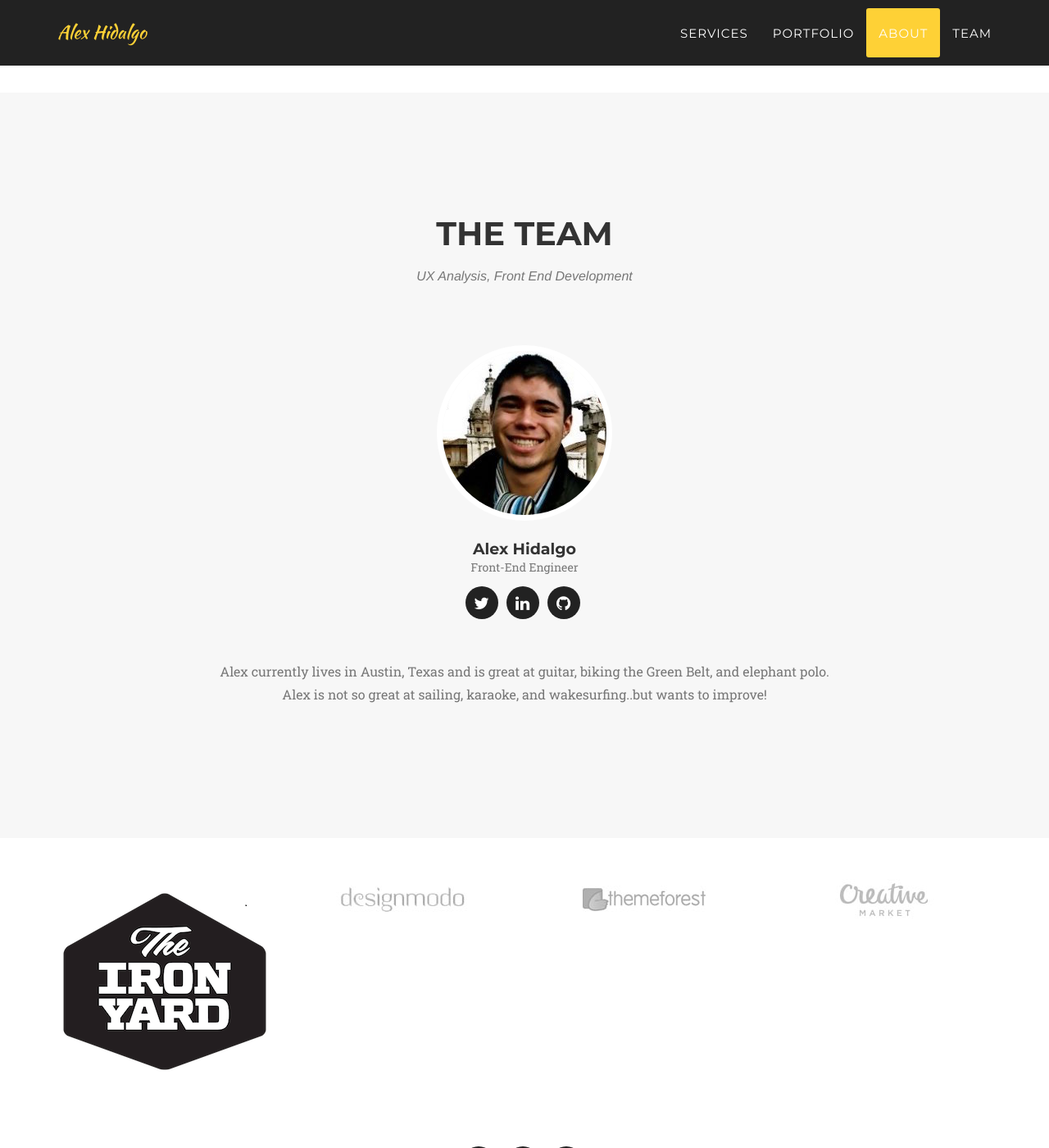
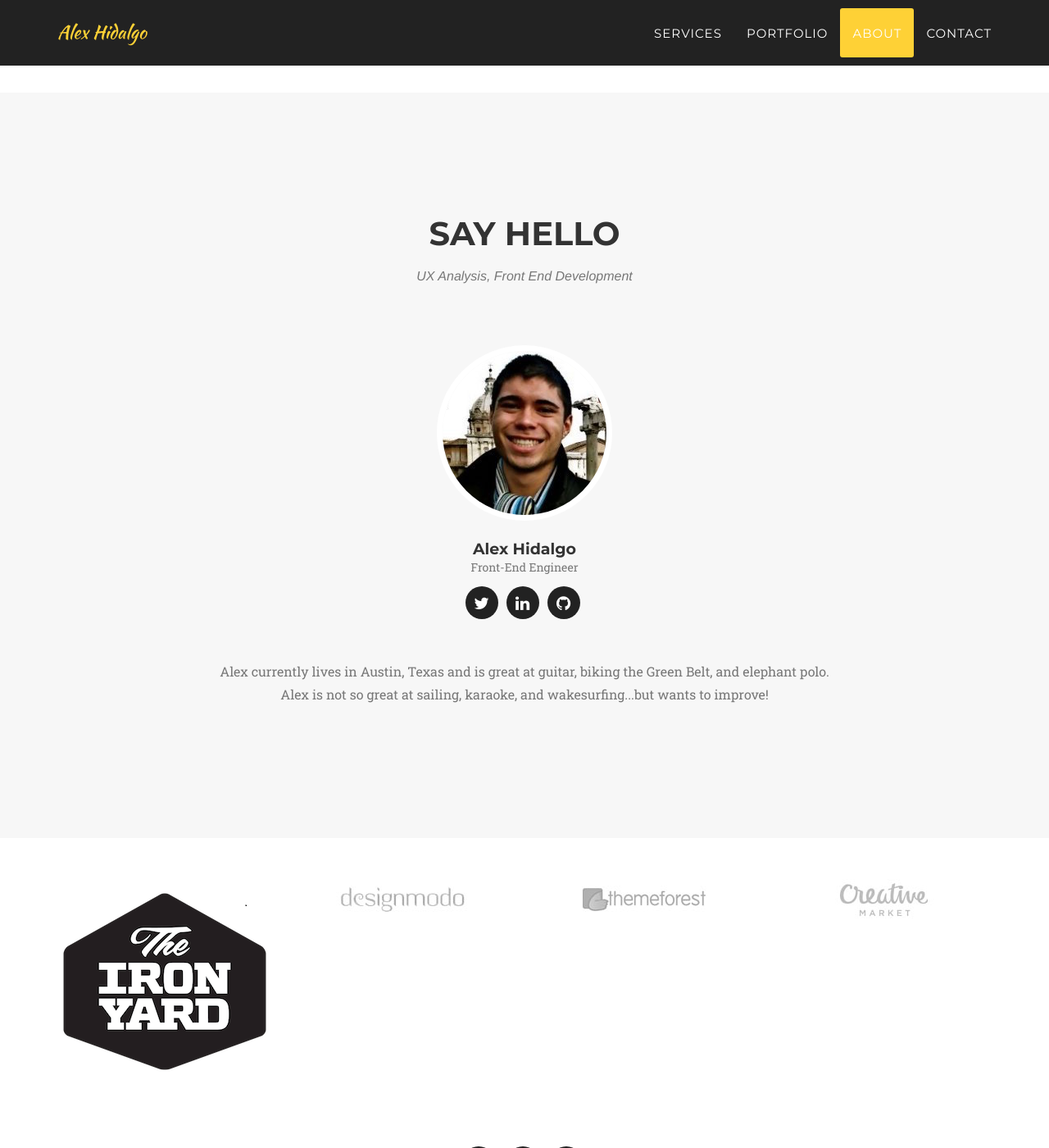
Before and after one commit to alexhidalgo/alexblog.github.io, a Jekyll site: the page built from index.html, in a window 1280 px wide and 1400 px high, scrolled down 4452 px. Shown: the whole window at 82% size. Built offline with Jekyll 4.4.1, drawn with Linux system fonts in a browser that asks for light colours; some web fonts are replaced.

Commit message:
Changed team section header and href routing from contact to team section

```diff
--- a/_includes/header.html
+++ b/_includes/header.html
@@ -27,12 +27,12 @@
                     <li>
                         <a class="page-scroll" href="#about">About</a>
                     </li>
+                    <!-- <li>
+                        <a class="page-scroll" href="#team">Team</a>
+                    </li> -->
                     <li>
-                        <a class="page-scroll" href="#team">Team</a>
+                        <a class="page-scroll" href="#team">Contact</a>
                     </li>
-                    <!-- <li>
-                        <a class="page-scroll" href="#contact">Contact</a>
-                    </li> -->
                 </ul>
             </div>
             <!-- /.navbar-collapse -->
--- a/_includes/team.html
+++ b/_includes/team.html
@@ -3,7 +3,7 @@
         <div class="container">
             <div class="row">
                 <div class="col-lg-12 text-center">
-                    <h2 class="section-heading">The Team</h2>
+                    <h2 class="section-heading">Say Hello</h2>
                     <h3 class="section-subheading text-muted">UX Analysis, Front End Development</h3>
                 </div>
             </div>
@@ -26,7 +26,7 @@
             </div>
             <div class="row">
                 <div class="col-lg-8 col-lg-offset-2 text-center">
-                    <p class="large text-muted">Alex currently lives in Austin, Texas and is great at guitar, biking the Green Belt, and elephant polo. Alex is not so great at sailing, karaoke, and wakesurfing..but wants to improve!</p>
+                    <p class="large text-muted">Alex currently lives in Austin, Texas and is great at guitar, biking the Green Belt, and elephant polo. Alex is not so great at sailing, karaoke, and wakesurfing...but wants to improve!</p>
                 </div>
             </div>
         </div>
```
